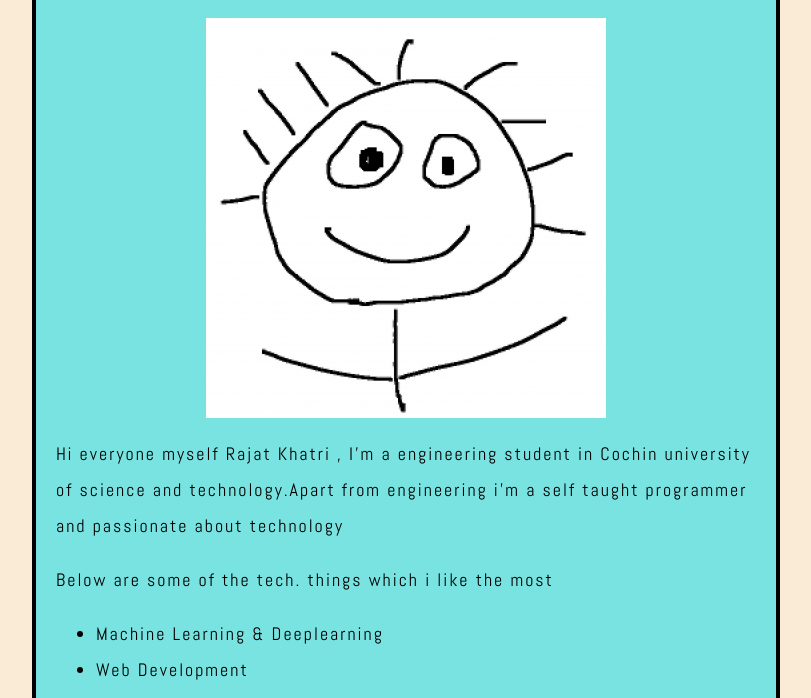
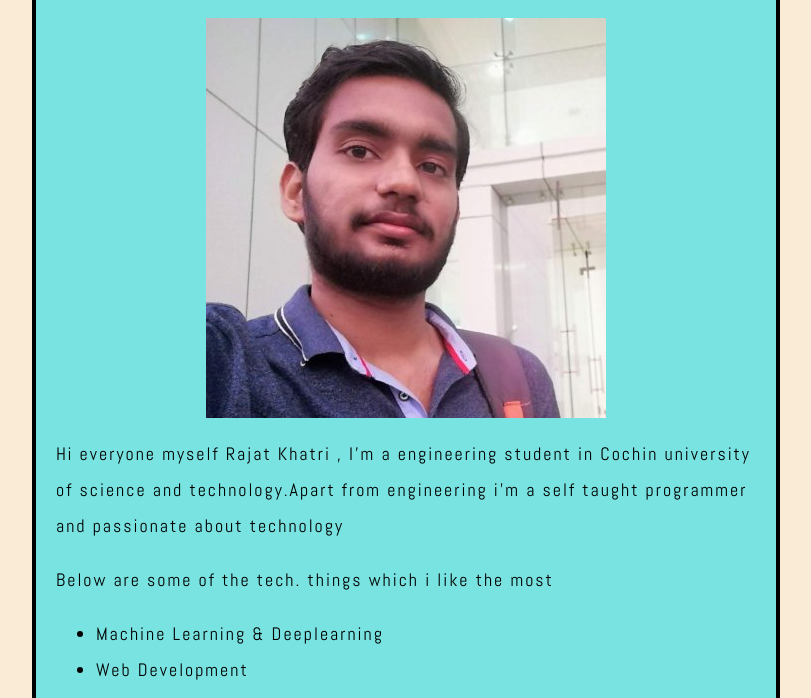
Before and after one commit to Rajatkhatri7/Fullstack-Learning, a plain HTML site: page Basic Web page/index.html in a window 1280 px wide. Both pictures are taken after a click on the picture 640 px from the left and 308 px from the top of the page. Shown: the part 90-788 px from the top of the page, without its empty margins (234-1045 px from the left). Drawn offline with Linux system fonts and the light colour scheme.

Commit message:
onclick image change with javascrpt

```diff
--- a/Basic Web page/index.html
+++ b/Basic Web page/index.html
@@ -11,7 +11,7 @@
 
     <h1>Hey there!</h1>
 
-    <img src="images/me.png" alt="rajat's image">
+    <img src="images/me1.png" alt="rajat's image">
     <p>Hi everyone myself Rajat Khatri , I'm a engineering student in Cochin university of science and technology.Apart from engineering i'm a self taught programmer and passionate about technology</p>
 
     <p>Below are some of the tech. things which i like the most</p>
--- a/Basic Web page/scripts/main.js
+++ b/Basic Web page/scripts/main.js
@@ -1,6 +1,21 @@
 // const myHeading = document.querySelector('h1');
 // myHeading.textContent = 'Hello World!!';
 
-document.querySelector('img').onclick = function() {
-    alert('Ouch! Stop poking me!');
+// document.querySelector('img').onclick = function() {
+//     alert('Ouch! Stop poking me!');
+// }
+
+
+
+// Image switcher code
+
+let myImage = document.querySelector('img');
+
+myImage.onclick = function() {
+  let mySrc = myImage.getAttribute('src');
+  if(mySrc === 'images/me1.png') {
+    myImage.setAttribute ('src','images/me2.jpg');
+  } else {
+    myImage.setAttribute ('src','images/me1.png');
+  }
 }
```
Also changed, not shown: Basic Web page/images/me1.png (renamed from Basic Web page/images/me.png), Basic Web page/images/me2.jpg (added).
